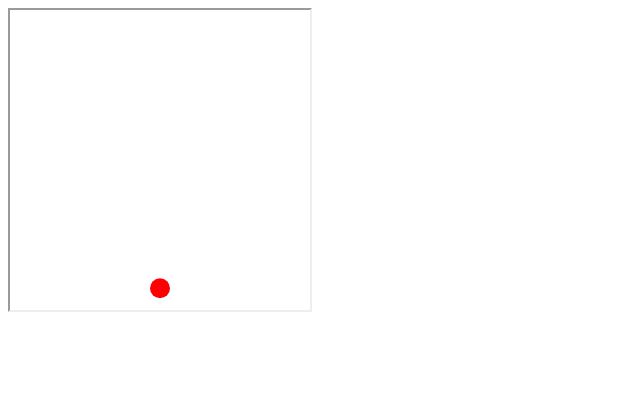
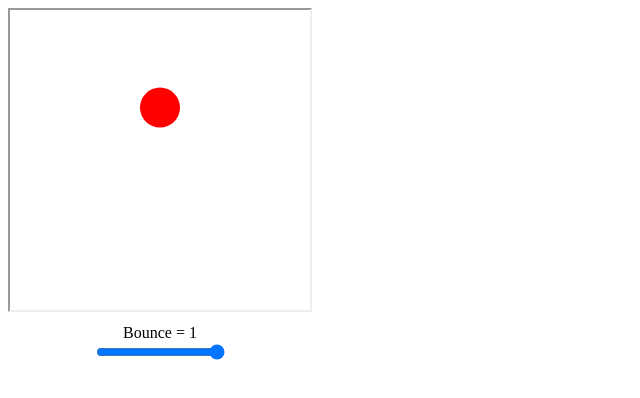
Before and after one commit to wthit56/Phys, a plain HTML site: page index.html in a window 1280 px wide. Shown: the whole page, without its empty margins (0-640 px from the left). Drawn offline with Linux system fonts and the light colour scheme.

Commit message:
Fixed prediction
Increased demo simulation's accuracy

```diff
--- a/Phys.js
+++ b/Phys.js
@@ -1,10 +1,10 @@
 /*jshint strict: false */
 /*global console */
 
-var Phys = (function(){
+var Phys = (function(test) {
 	"use strict";
 
-	function Phys(position, velocity, acceleration){
+	function Phys(position, velocity, acceleration) {
 		this.set.apply(this,arguments);
 	}
 	Phys.prototype = {
@@ -36,57 +36,42 @@ var Phys = (function(){
 
 	Phys.predict = {
 		time: {
-			byPosition: function(phys, position) {
-				// p = ((v + (v + a * t)) / 2) * t;
-				// p = (tv + tv + att) / 2
-				// p = (2tv + att) / 2
-				// p = tv + (att / 2)
-				// tv + (att / 2) - p = 0
-				// (a / 2) t^2 + v t + -p
-				// (-v +- sqrt(-v*-v - 4*(a/2)*(-p))) / 2(a/2)
-				var p=phys.position, v=phys.velocity, a=phys.acceleration;
-				if(a){
-					// p = delta position
-					// t = delta time
-					// (a / 2)(t ^ 2) + (v * t) - p
+			byPosition: (function() {
+				var p, v, a;
+				var sqrt, $1, $2;
+				return function Phys_predict_time_byPosition(phys, position) {
+					p = phys.position; v = phys.velocity; a = phys.acceleration;
 
-					// (-B +- sqrt(B^2 - 4AC)) / 2AC
-					// (-v +- sqrt(v^2 - 4(a/2)(-p))) / 2(a/2)
-
-					//console.log(A+"(t^2) + "+B+"t + "+C);
-
-					return (
-						(-v +
-							(((a < 0) ? -1 : 1) * Math.sqrt(
-								(v * v) - (2 * a * (phys.position - position))
-							))
-						)
-						/ a
+					if (
+						((position > p) && (v <= 0) && (a <= 0)) ||
+						((position < p) && (v >= 0) && (a >= 0))
+					) { }
+					else if (a) {
+						sqrt = Math.sqrt(
+							(v * v)
+							- (2 * a * (p - position))
 						);
 
-					/*var A = a/2, B = v, C = phys.position - position;
-					return (
-						(-B + ((A<0?-1:1) * Math.sqrt((B*B)  - (4 * A * C))))
-						/ (2 * A)
-					);*/
+						$1 = (-v + sqrt) / a; $2 = (-v - sqrt) / a;
+						return (($1 > $2) ? $1 : $2);
 					}
-				else if(v){
-					if(position!==p){
-						if(position>p){
-							if(v>0){return ((position-p)/v);}
+					else if (v) {
+						return ((position - p) / v);
 					}
-						else{
-							if(v<0){return ((position-p)/v);}
-						}
-					}
-				}
-			}
+
+					return null;
+				};
+			})()
 		}
 	};
 
+	return Phys;
+})();
 
-	console.groupCollapsed("Phys.predict.time.byPosition");
-		function test(position, velocity, acceleration, newPosition, expected) {
+
+
+function test() {
+	function testPrediction(position, velocity, acceleration, newPosition, expected) {
 		var phys = new Phys(position, velocity, acceleration);
 		var result = Phys.predict.time.byPosition(phys, newPosition);
 		var success = (result.toFixed(10) === expected.toFixed(10));
@@ -102,22 +87,20 @@ var Phys = (function(){
 			);
 		console.groupEnd();
 	}
-
-		// https://www.khanacademy.org/science/physics/two-dimensional-motion/two-dimensional-projectile-mot/v/launching-and-landing-on-different-elevations
-		test(25, 90 * Math.sin(53 * (Math.PI / 180)), -9.8, 9, 14.888138154688914);
-		test(0, 1, 0, 5, 5);
-		test(0, 1, 1, 17.5, 5);
-
-
-		function throwBall(t) {
+	testPrediction.throwBall = function(t) {
 		var v0 = (t/2) * -9.8 * -1
-			test(0, v0, -9.8, 0, t);
-		}
-		for(var i=0; i<10; i++){
-			throwBall(Math.random()*100);
+		testPrediction(0, v0, -9.8, 0, t);
 	}
 
+	console.groupCollapsed("Phys.predict.time.byPosition");
+		// https://www.khanacademy.org/science/physics/two-dimensional-motion/two-dimensional-projectile-mot/v/launching-and-landing-on-different-elevations
+		testPrediction(25, 90 * Math.sin(53 * (Math.PI / 180)), -9.8, 9, 14.888138154688914);
+		testPrediction(0, 1, 0, 5, 5);
+		testPrediction(0, 1, 1, 17.5, 5);
+
+		for(var i=0; i<10; i++){
+			testPrediciton.throwBall(Math.random()*100);
+		}
 	console.groupEnd();
-
-	return Phys;
-})();
+}
+//test();
--- a/index.html
+++ b/index.html
@@ -1,8 +1,15 @@
 <!doctype html>
 <head>
     <script src="Phys.js" type="text/javascript"></script>
+	<style type="text/css">
+		#controls {text-align:center; width:304px; padding:0.5em 0;}
+	</style>
 </head>
 <canvas id="view" width="300" height="300" style="border:2px inset";></canvas>
+<div id="controls">
+	Bounce = <span id="bounce-display">1</span><br />
+	<input id="bounce" type="range" min="0.01" max="1" value="1" step="0.01" />
+</div>
 <script type="application/javascript">
 	var raf = function() { };
 	var raf = requestAnimationFrame;
@@ -14,54 +21,80 @@
 	vctx.fillStyle="red";
 
 	var fullCircle = Math.PI * 2;
+	var radius = 20;
 
-	var scale = 80;
+	var scale = 80, bounce = 1, atRest = false;
 	var p=new Phys(), hitTime;
 	p.reset = function reset() {
-		p.position = 0;
-		p.velocity = 5*scale;
+		p.position = radius;
+		p.velocity = 7.5*scale;
 		p.acceleration = -9.8*scale;
 		//p.moment();
 
-		hitTime = Phys.predict.time.byPosition(p, 0);
+		vctx.fillStyle="red";
+		atRest = false;
+
+		console.log("initial prediction");
+		hitTime = Phys.predict.time.byPosition(p, radius);
 	};
 	p.reset();
 
-	var bounce = 0.9;
 	var prevFrame = Date.now(), currentFrame, deltaFrame;
 	raf(function render(){
+		//console.log(p);
+
 		currentFrame = Date.now();
 		deltaFrame = (currentFrame-prevFrame)/1000;
 		prevFrame=currentFrame;
 
+		if(!atRest){
+			if(hitTime<deltaFrame*2){
+				console.log("previous-frame prediction");
+				hitTime = Phys.predict.time.byPosition(p, radius);
+			}
+			//console.log(hitTime, deltaFrame);
 			if(hitTime < deltaFrame){
+				//console.log(deltaFrame+" - "+hitTime+" = "+ (deltaFrame-hitTime));
 				p.simulate(hitTime); //p.moment();
-			p.positon = 0; // correct position
-			p.velocity=-p.velocity*bounce; // bounce
-			//p.moment();
+				//p.positon = 0; // correct position
+				p.velocity=-p.velocity * bounce; // bounce
 				//console.log(p);
+
+				console.log(p.position);
+				if(p.position<-1e-13){
+					console.log("variance");
+				}
+
 				deltaFrame-=hitTime;
+				//console.log(">", deltaFrame);
 				//document.title = ("at hitTime = "+p.position);
 				//p.position=0;
-			hitTime = Phys.predict.time.byPosition(p, 0);
-			if(!hitTime){
-				p.position=p.velocity =p.acceleration = 0;
-				//p.moment();
-				console.log("at rest");
+				p.simulate(deltaFrame);
+				hitTime = Phys.predict.time.byPosition(p, radius);
+				if(hitTime===null){
+					console.log("at rest", p);
+					atRest = true;
+					vctx.fillStyle="blue";
+					p.position=radius;
+					p.velocity =p.acceleration = 0;
 				}
+				else {
 					p.simulate(deltaFrame);
+				}
+				//console.log(p.position);
 			}
 			else{
 				hitTime-=deltaFrame;
 				p.simulate(deltaFrame);
 			}
-
+		}
 		//console.log("position =", p.position);
 
 		vctx.clearRect(0,0,vw,vh);
 
 		vctx.beginPath();
-		vctx.arc(vc, vh-p.position, 10, 0, fullCircle, true);
+		//console.log(p.velocity);
+		vctx.arc(vc, vh-p.position, radius, 0, fullCircle, true);
 		//console.log(p.position);
 
 		vctx.fill();
@@ -69,8 +102,21 @@
 		raf(render);
 	});
 
-	view.addEventListener("click", function() {
-		p.reset();
+	/*view.addEventListener("click", function(e) {
+		bounce = 1 - ((e.pageY - e.target.offsetTop - 2) / vh);
+		if(atRest){p.reset();}
+		e.stopPropagation();
 	});
+	window.addEventListener("click", function(e){
+		if(atRest){p.reset();}
+		bounce = 1;
+	});*/
+	var bounceDisplay = document.getElementById("bounce-display");
+	var bounceInput = document.getElementById("bounce");
+	bounceInput.onchange=bounceInput.oninput=function(e){
+		bounceDisplay.innerText = bounce = +e.target.value;
+		if(atRest){p.reset();}
+		//console.log("range", e.target.value, +e.target.value);
+	};
 
 </script>
```
Lines whose indentation alone changed are shown as unchanged.
